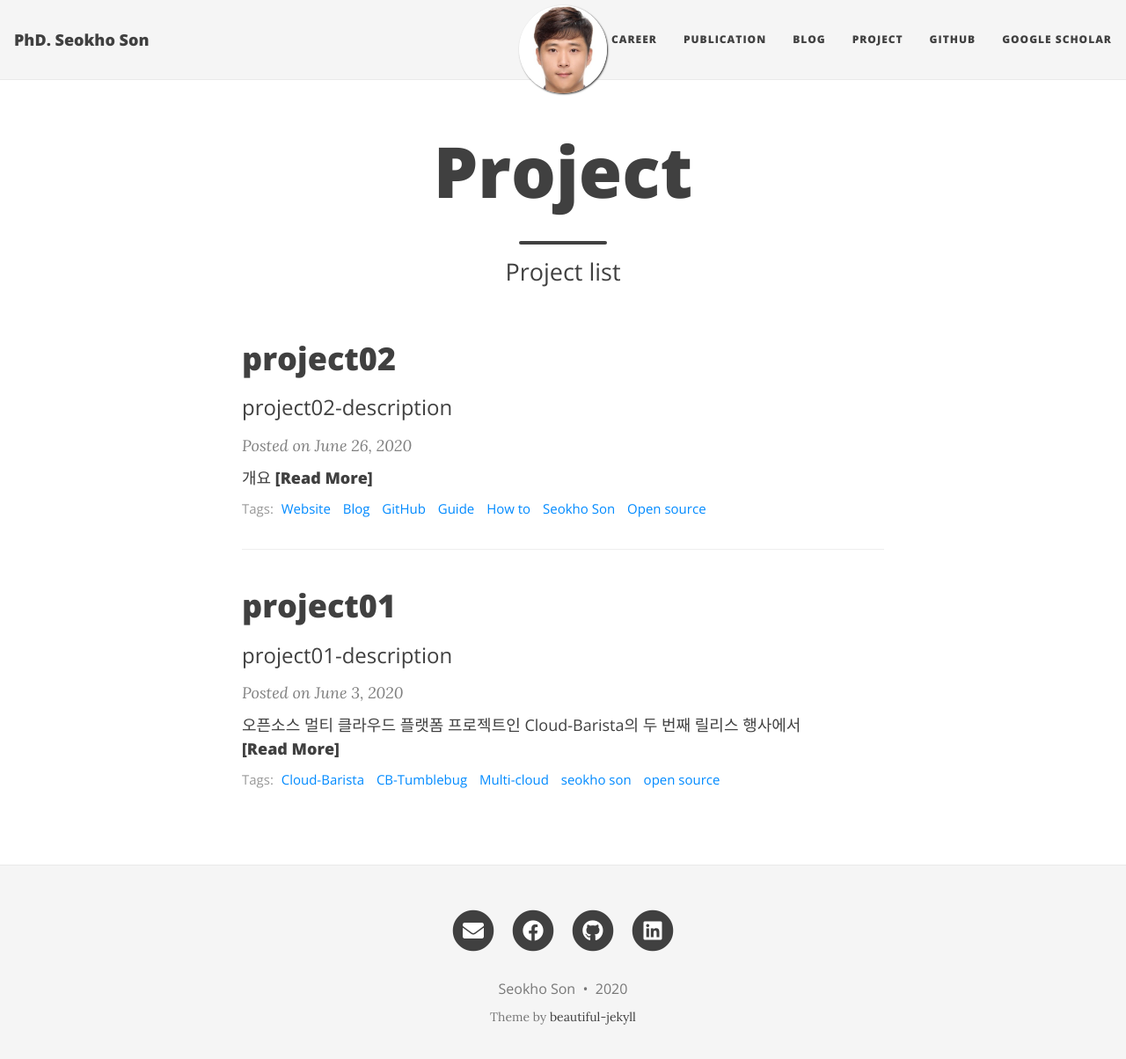
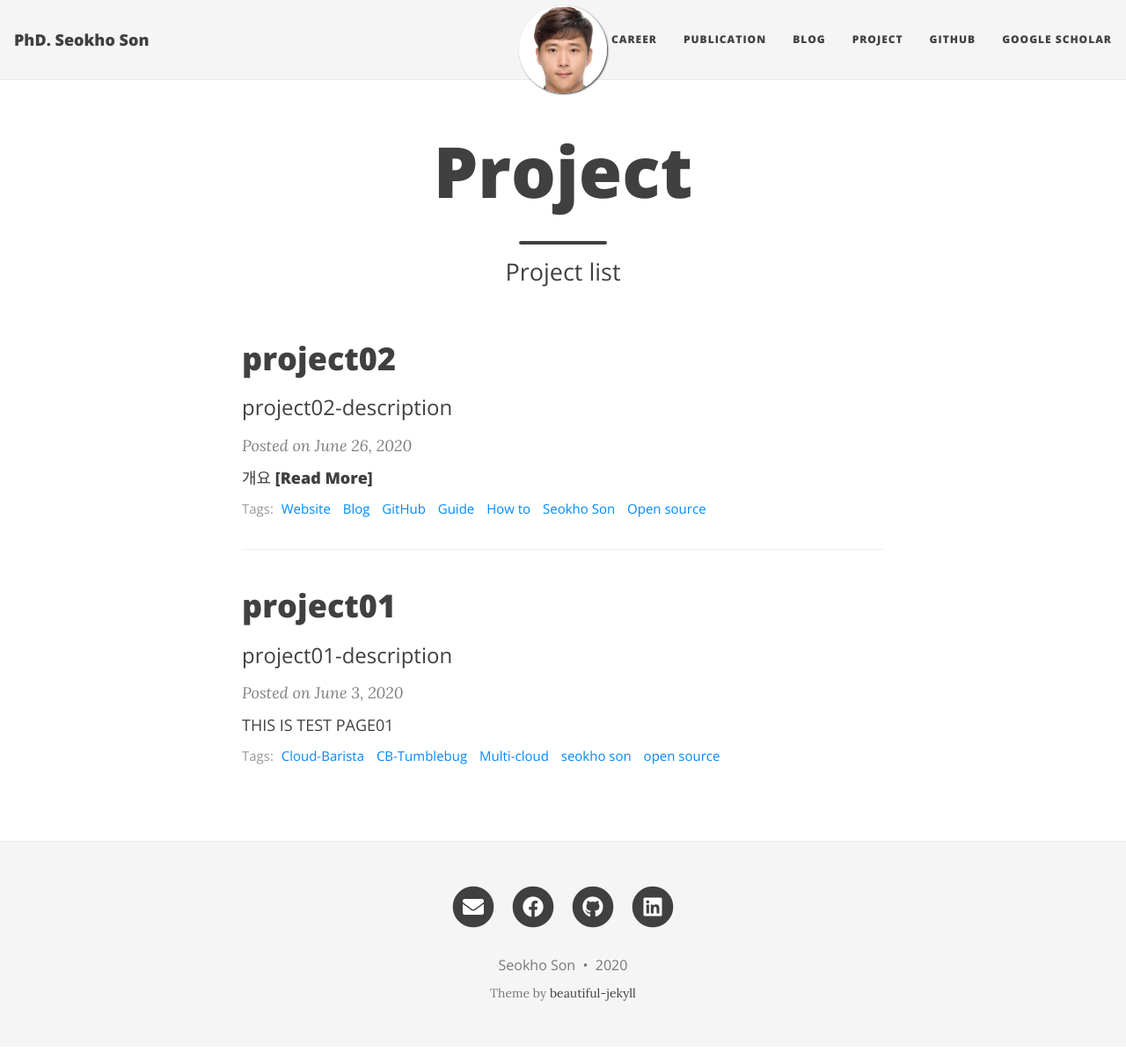
Before and after one commit to seokho-son/seokho-son.github.io, a Jekyll site: the page built from project/index.html, in a window 1280 px wide and 1217 px high. Shown: the top 1204 px of the window at 88% size. Built offline with Jekyll 4.4.1, drawn with Linux system fonts in a browser that asks for light colours; nearby versions of some CDN libraries; some of the changed lines change nothing that is shown.

Commit message:
Update 2020-06-03-project01.md

```diff
--- a/project/_posts/2020-06-03-project01.md
+++ b/project/_posts/2020-06-03-project01.md
@@ -9,45 +9,4 @@ tags: [Cloud-Barista, CB-Tumblebug, Multi-cloud, seokho son, open source]
 comments: true
 ---
 
-오픈소스 멀티 클라우드 플랫폼 프로젝트인 [Cloud-Barista의 두 번째 릴리스 행사](https://www.allshowtv.com/detail.html?idx=199)에서
-
-[CB-Tumblebug : 최적 멀티 클라우드 인프라를 찾아서](https://github.com/cloud-barista/docs/blob/master/openseminar/v0.2.0-cappuccino/ppt_files/Cappuccino-OpenSeminar-3-CB-Tumblebug-Multi-cloud%20infrastructure%20integrated%20operation%20management.pdf)라는 주제로
-
-발표를 진행하였습니다.
-
-<iframe width="560" height="315" src="https://www.youtube.com/embed/qxEnboezCFg" frameborder="0" allowfullscreen></iframe>
-
-<br>
-
-* [발표영상](https://youtu.be/qxEnboezCFg)
-* [발표자료](https://www.slideshare.net/cloud-barista/cloudbarista-2-multicloud-infrastructure-integrated-operation-management)
-
-### 컨퍼런스 개요
-* 행사명 : Cloud-Barista 2nd Open Conference
-  * 부제 : “멀티 클라우드에 접속하다(Contact to the Multi-Cloud).”
-* 일   시 : 2020년 6월 3일(수) 14:00 ~ 18:00
-
-### 컨퍼런스 프로그램 및 발표 자료
-
-| 세션 제목 | 발표자 | 발표 자료 | 발표 영상 |
-| ------------------------------ | :--------------: | :----------------: | :--------------------: |
-| Cloud-Barista : 멀티 클라우드 여정의 베이스캠프<BR>(Cloud-Barista 기술 및 커뮤니티 소개) | 강동재<BR>커뮤니티 리더 | [[SlideShare](https://www.slideshare.net/cloud-barista/cloudbarista-2-cloudbarista-2st-open-seminar-cloudbarista-technology-and-open-source-community-235056632)] [[GitHub](https://github.com/cloud-barista/docs/blob/master/openseminar/v0.2.0-cappuccino/ppt_files/Cappuccino-OpenSeminar-1-Cloud-Barista%20Technology%20and%20Open%20Source%20Community.pdf)] | [[YouTube](https://youtu.be/_cwAZsIAWjg)] |
-| CB-Spider : 전세계 클라우드를 엮는 그날까지<BR>(멀티 클라우드 인프라 연동) | 김병섭 CB-Spider<BR>프레임워크 리더 | [[SlideShare](https://www.slideshare.net/cloud-barista/cloudbarista-2-interworking-with-multicloud-infrastructure-235058344)] [[GitHub](https://github.com/cloud-barista/docs/blob/master/openseminar/v0.2.0-cappuccino/ppt_files/Cappuccino-OpenSeminar-2-CB-Spider-Interworking%20with%20multi-cloud%20infrastructure.pdf)] | [[YouTube](https://youtu.be/qjflPwN_Y-M)] |
-| Coffee Break |||
-| **CB-Tumblebug : 최적 멀티 클라우드 인프라를 찾아서**<BR>(멀티 클라우드 인프라 통합 운용 관리) | **손석호**<BR>**CB-Tumblebug 프레임워크 리더** | [[SlideShare](https://www.slideshare.net/cloud-barista/cloudbarista-2-multicloud-infrastructure-integrated-operation-management)] [[GitHub](https://github.com/cloud-barista/docs/blob/master/openseminar/v0.2.0-cappuccino/ppt_files/Cappuccino-OpenSeminar-3-CB-Tumblebug-Multi-cloud%20infrastructure%20integrated%20operation%20management.pdf)] | [[YouTube](https://youtu.be/qxEnboezCFg)] |
-| CB-Ladybug : 애플리케이션을 전세계 곳곳으로<BR>(멀티 클라우드 애플리케이션 통합 운용 관리) | 김수영 CB-Ladybug<BR>프레임워크 리더) | [[SlideShare](https://www.slideshare.net/cloud-barista/cloudbarista-2-integrated-management-of-multicloud-applications)] [[GitHub](https://github.com/cloud-barista/docs/blob/master/openseminar/v0.2.0-cappuccino/ppt_files/Cappuccino-OpenSeminar-4-CB-Ladybug-Integrated%20management%20of%20multi-cloud%20applications.pdf)] | [[YouTube](https://youtu.be/mCdNDBouiEU)] |
-| Coffee Break |||
-| CB-Dragonfly : 전세계 클라우드가 다보여<BR>(대규모 멀티 클라우드 모니터링) | 권경민 CB-Dragonfly<BR>프레임워크 리더 | [[SlideShare](https://www.slideshare.net/cloud-barista/cloudbarista-2-cbdragonfly-multi-cloud-integration-monitoring-framework)] [[GitHub](https://github.com/cloud-barista/docs/blob/master/openseminar/v0.2.0-cappuccino/ppt_files/Cappuccino-OpenSeminar-5-CB-Dragonfly-Multi%20Cloud%20Integration%20Monitoring%20Framework.pdf)] | [[YouTube](https://youtu.be/WktcVBTbVfw)] |
-| CB-Waterstrider : 멀티 클라우드와 스킨십을<BR>(멀티 클라우드 서비스 공통 플랫폼 웹도구) | 정영태 CB-Waterstrider<BR>프레임워크 리더 | [[SlideShare](https://www.slideshare.net/cloud-barista/cloudbarista-2-cbwaterstrider-multi-cloud-service-common-framework-webtool)] [[GitHub](https://github.com/cloud-barista/docs/blob/master/openseminar/v0.2.0-cappuccino/ppt_files/Cappuccino-OpenSeminar-6-CB-Waterstrider-Multi%20Cloud%20Service%20Common%20Framework%20WebTool.pdf)] | [[YouTube](https://youtu.be/-lUhCizLs-A)] |
-| CB-Bridge : 원 클릭으로 Cloud-Barista 운용하기<BR>(Cloud-Barista 운용 관리) | 서지훈 CB-Bridge<BR>프레임워크 리더 | [[SlideShare](https://www.slideshare.net/cloud-barista/cloudbarista-2-cbbridge-multicloud-common-platform-operation-management)] [[GitHub](https://www.slideshare.net/cloud-barista/cloudbarista-2-cbbridge-multicloud-common-platform-operation-management)] | [[YouTube](https://youtu.be/aVeQ-PUWwq4)] |
-
-<br/>
-
-### 컨퍼런스 질의 사항 답변서(Q&A)
-
-* [질의 사항 답변서 다운로드](https://github.com/cloud-barista/docs/blob/master/openseminar/v0.2.0-cappuccino/Cloud-Barista_2nd_Open_Conference-%EC%A7%88%EC%9D%98%EC%82%AC%ED%95%AD_%EB%8B%B5%EB%B3%80%EC%84%9C.pdf "https://github.com/cloud-barista/docs/blob/master/openseminar/v0.2.0-cappuccino/Cloud-Barista_2nd_Open_Conference-%EC%A7%88%EC%9D%98%EC%82%AC%ED%95%AD_%EB%8B%B5%EB%B3%80%EC%84%9C.pdf")
-
-
-### Cloud-Barista 소스 코드 및 설치 가이드
-
-* [v0.2.0-cappuccino 소스 코드 및 설치 가이드](https://github.com/cloud-barista/cloud-barista/tree/v0.2.0-cappuccino "https://github.com/cloud-barista/cloud-barista/tree/v0.2.0-cappuccino")
+THIS IS TEST PAGE01
```
